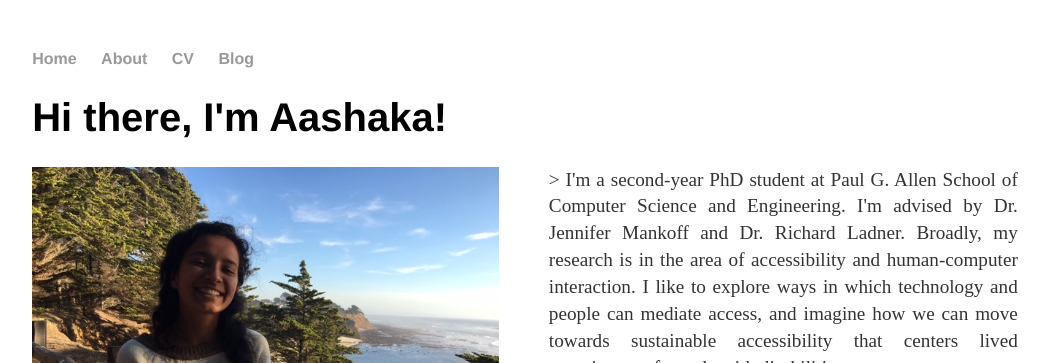
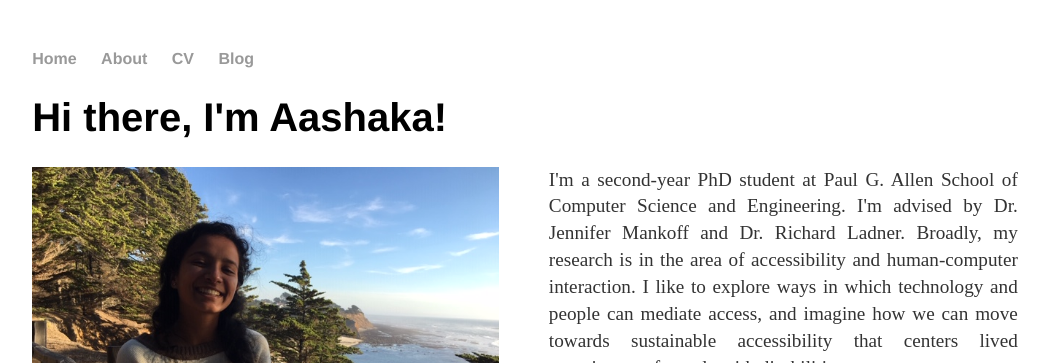
Before and after one commit to aashakadesai/aashakadesai.github.io, a Jekyll site: the page built from index.html, in a window 1280 px wide. Shown: the top 363 px of the page, without its empty margins (115-1164 px from the left). Built offline with Jekyll 4.4.1, drawn with Linux system fonts in a browser that asks for light colours.

Commit message:
Update index.html

```diff
--- a/index.html
+++ b/index.html
@@ -5,7 +5,7 @@
 <div class="blurb">
 
 	<h1>Hi there, I'm Aashaka!</h1>
-	<p>><img src="AashakaPicture.JPG" alt="Aashaka standing near cliffs at a beach, wearing a pink white and brown block sweater." style="float:left;height:350px;padding-right:50px;"> I'm a second-year PhD student at Paul G. Allen School of Computer Science and Engineering. I'm advised by Dr. Jennifer Mankoff and Dr. Richard Ladner. Broadly, my research is in the area of accessibility and human-computer interaction. I like to explore ways in which technology and people can mediate access, and imagine how we can move towards sustainable accessibility that centers lived experiences of people with disabilities.</p>
+	<p><img src="AashakaPicture.JPG" alt="Aashaka standing near cliffs at a beach, wearing a pink white and brown block sweater." style="float:left;height:350px;padding-right:50px;"> I'm a second-year PhD student at Paul G. Allen School of Computer Science and Engineering. I'm advised by Dr. Jennifer Mankoff and Dr. Richard Ladner. Broadly, my research is in the area of accessibility and human-computer interaction. I like to explore ways in which technology and people can mediate access, and imagine how we can move towards sustainable accessibility that centers lived experiences of people with disabilities.</p>
 
 	<p>In 2020, I graduated from University of Delaware with Bachelors of Science in Computer Science and Cognitive Science, where I was advised by Dr. Debra Yarrington and Dr. Giovanna Morini. I'm also a UD Women's Golf Alumna!</p>
 </div><!-- /.blurb -->
```
